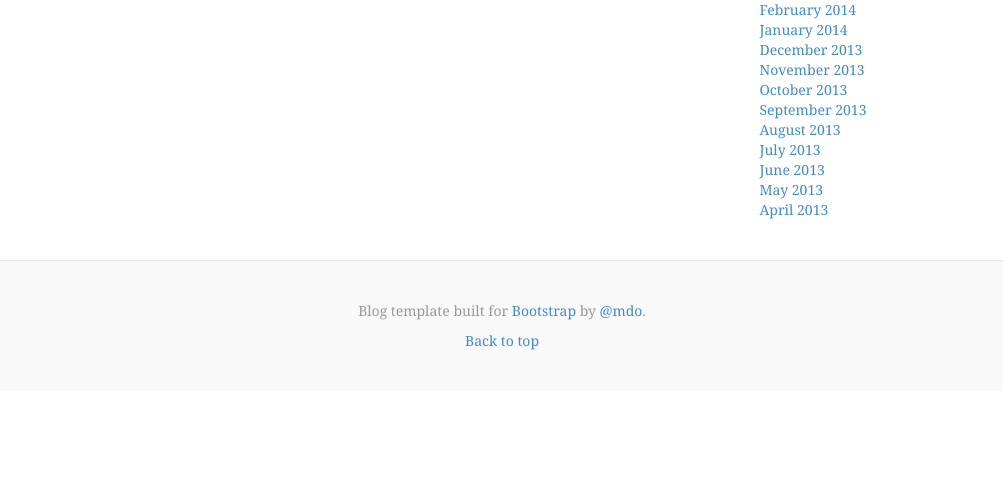
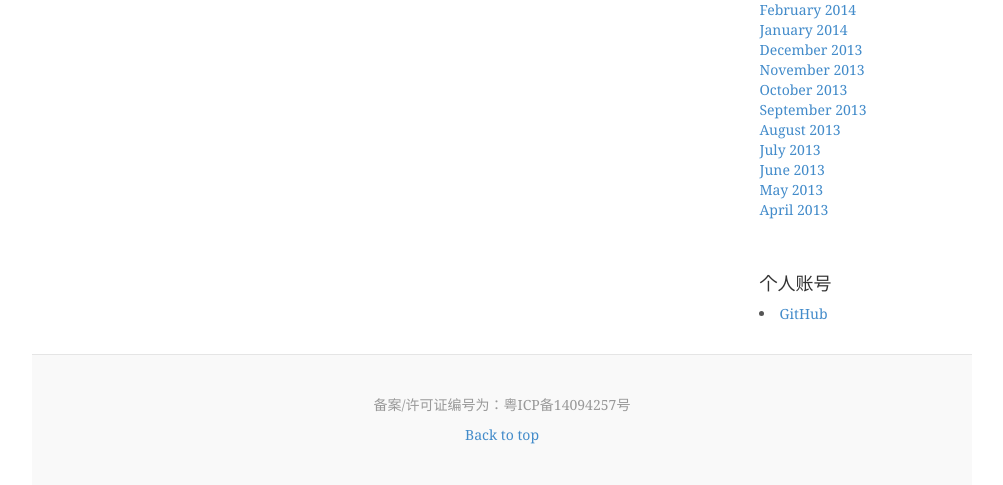
Before and after one commit to wangyu190810/22too, a Flask app: page / in a window 1280 px wide. Shown: the part 350-835 px from the top of the page, without its empty margins (138-1141 px from the left). Before the commit the page ends 700 px from the top, so only its background shows below. Run offline with Flask 2, Linux system fonts and the light colour scheme; data that the repository does not hold is empty; some libraries are stand-ins or nearby versions.

Commit message:
修复链接失效bug

```diff
--- a/today/mysite/templates/base.html
+++ b/today/mysite/templates/base.html
@@ -93,10 +93,10 @@
               <li><a href="#">April 2013</a></li>
             </ol>
           </div>
-{#          <div class="sidebar-module">#}
-{#            <h4>个人账号</h4>#}
+          <div class="sidebar-module">
+            <h4>个人账号</h4>
 {#            <ol class="list-unstyled">#}
-{#              <li><a href="#">GitHub</a></li>#}
+              <li><a href="https://github.com/wangyu19081">GitHub</a></li>
 {#              <li><a href="#">Twitter</a></li>#}
 {#              <li><a href="#">Facebook</a></li>#}
 {#            </ol>#}
@@ -108,7 +108,7 @@
     </div><!-- /.container -->
 
     <div class="blog-footer">
-      <p>Blog template built for <a href="http://getbootstrap.com">Bootstrap</a> by <a href="https://twitter.com/mdo">@mdo</a>.</p>
+      <p>备案/许可证编号为：粤ICP备14094257号</p>
       <p>
         <a href="#">Back to top</a>
       </p>
```
